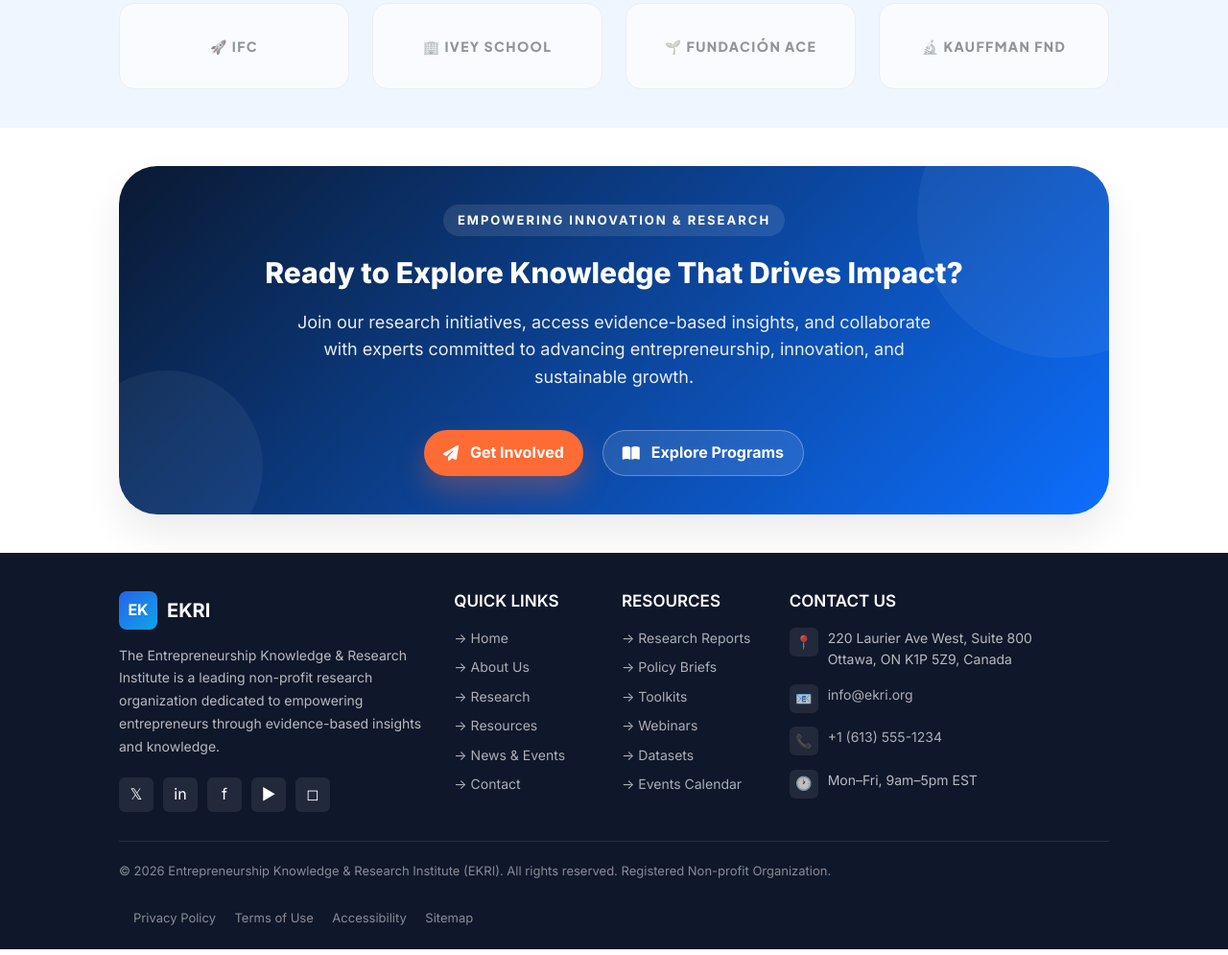
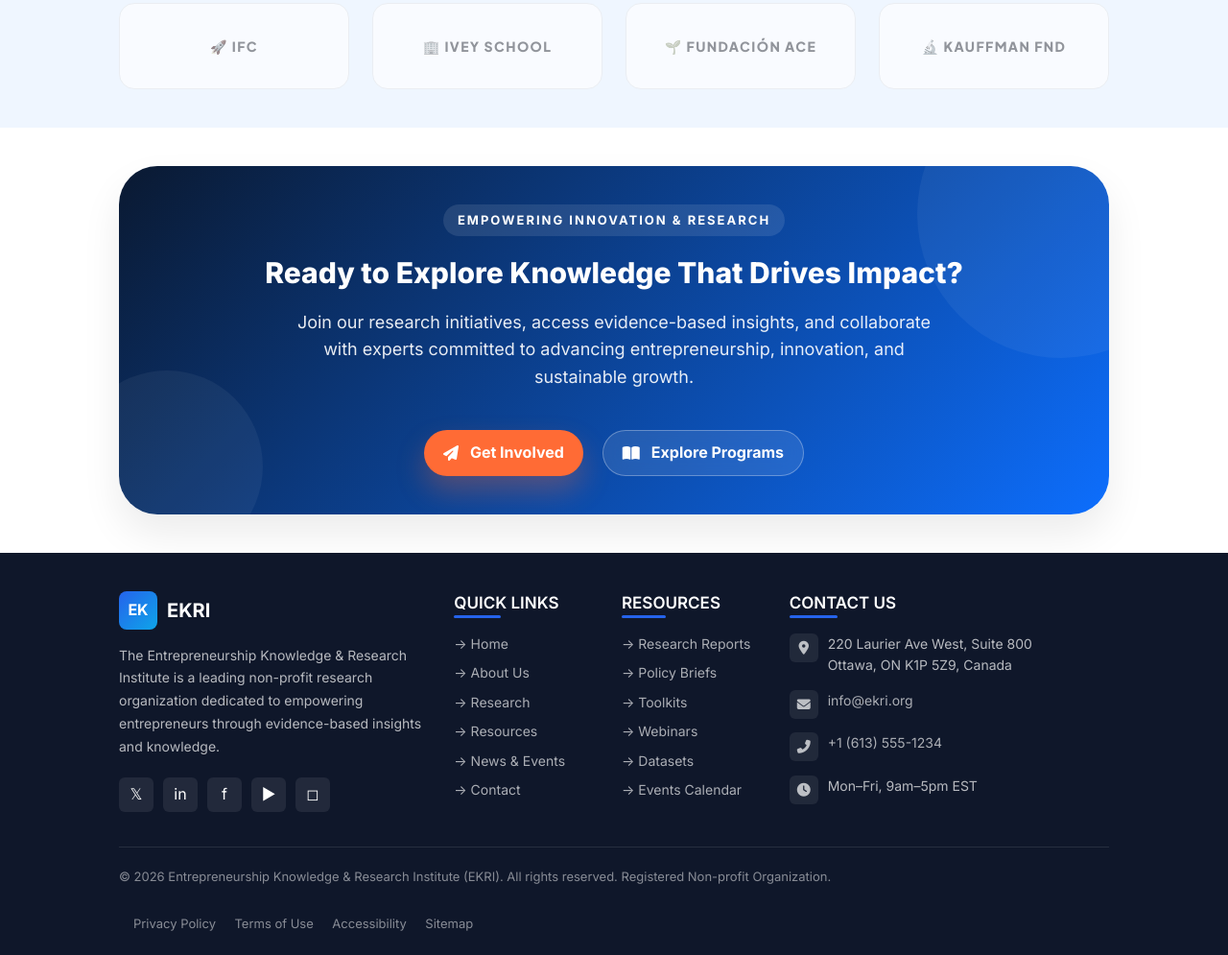
Before and after one commit to ankush2093/ngo_Web, a plain HTML site: page index.html in a window 1280 px wide. Shown: the part 5148-6143 px from the top of the page at 96% size. Drawn offline with nearby package versions, Linux system fonts and the light colour scheme.

Commit message:
added new

```diff
--- a/index.html
+++ b/index.html
@@ -1356,7 +1356,7 @@
         </div>
 
         <!-- Quick Links -->
-        <div class="col-md-2">
+        <div class="col-6 col-md-2">
           <h3 class="footer-col-title">Quick Links</h3>
           <ul class="footer-links" role="list">
             <li><a href="index.html" class="footer-link">→ Home</a></li>
@@ -1369,7 +1369,7 @@
         </div>
 
         <!-- Resources -->
-        <div class="col-md-2">
+        <div class="col-6 col-md-2">
           <h3 class="footer-col-title">Resources</h3>
           <ul class="footer-links" role="list">
             <li><a href="resources.html" class="footer-link">→ Research Reports</a></li>
@@ -1386,26 +1386,41 @@
           <h3 class="footer-col-title">Contact Us</h3>
 
           <div class="footer-contact-item">
-            <div class="footer-contact-icon">📍</div>
-            <div>220 Laurier Ave West, Suite 800<br>Ottawa, ON K1P 5Z9, Canada</div>
-          </div>
-
-          <div class="footer-contact-item">
-            <div class="footer-contact-icon">📧</div>
+            <div class="footer-contact-icon">
+              <i class="fas fa-map-marker-alt"></i>
+            </div>
             <div>
-              <a href="mailto:info@ekri.org" class="footer-link">info@ekri.org</a>
+              220 Laurier Ave West, Suite 800<br>
+              Ottawa, ON K1P 5Z9, Canada
             </div>
           </div>
 
           <div class="footer-contact-item">
-            <div class="footer-contact-icon">📞</div>
+            <div class="footer-contact-icon">
+              <i class="fas fa-envelope"></i>
+            </div>
             <div>
-              <a href="tel:+16135551234" class="footer-link">+1 (613) 555-1234</a>
+              <a href="mailto:info@ekri.org" class="footer-link">
+                info@ekri.org
+              </a>
             </div>
           </div>
 
           <div class="footer-contact-item">
-            <div class="footer-contact-icon">🕐</div>
+            <div class="footer-contact-icon">
+              <i class="fas fa-phone-alt"></i>
+            </div>
+            <div>
+              <a href="tel:+16135551234" class="footer-link">
+                +1 (613) 555-1234
+              </a>
+            </div>
+          </div>
+
+          <div class="footer-contact-item">
+            <div class="footer-contact-icon">
+              <i class="fas fa-clock"></i>
+            </div>
             <div>Mon–Fri, 9am–5pm EST</div>
           </div>
         </div>
--- a/styles.css
+++ b/styles.css
@@ -1714,11 +1714,27 @@ header {
 
 /* ---------- Columns ---------- */
 .footer-col-title {
+  position: relative;
   color: #fff;
   font-size: 17px;
   font-weight: 600;
-  margin-bottom: 18px;
+  margin-bottom: 22px;
   text-transform: uppercase;
+  display: inline-block;
+}
+
+/* HALF UNDERLINE */
+.footer-col-title::after {
+  content: "";
+  position: absolute;
+  left: 0;
+  bottom: -6px;
+
+  width: 45%;
+  height: 3px;
+
+  background: var(--color-primary);
+  border-radius: 2px;
 }
 
 .footer-links {
```
